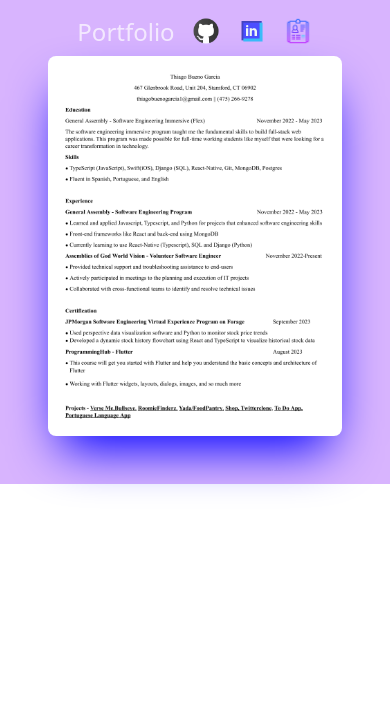
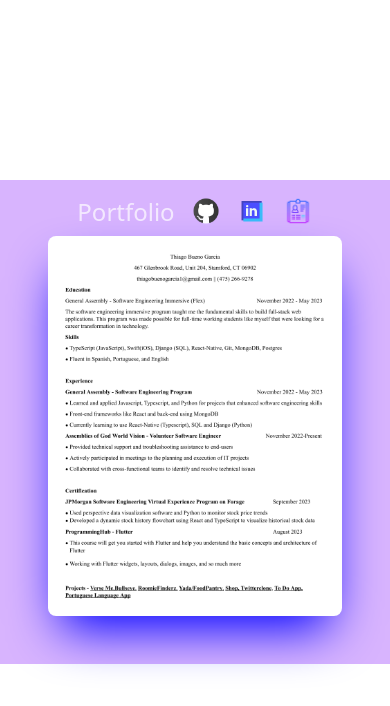
Before and after one commit to thiagobgarc/Portfolio-new, a React (Vite) app: page /resume in a window 390 px wide. Shown: the top 706 px of the page. Built offline with nearby package versions, Linux system fonts and the light colour scheme.

Commit message:
16th commit to resume screen for mobile view

```diff
--- a/src/screens/resume_screen.tsx
+++ b/src/screens/resume_screen.tsx
@@ -2,7 +2,7 @@
 
 export const ResumeScreen = () => {
     return (
-        <div className="flex-col h-screen justify-center items-center">
+        <div className="flex flex-col h-screen justify-center items-center">
             <Pdf />
         </div>
     )
```
